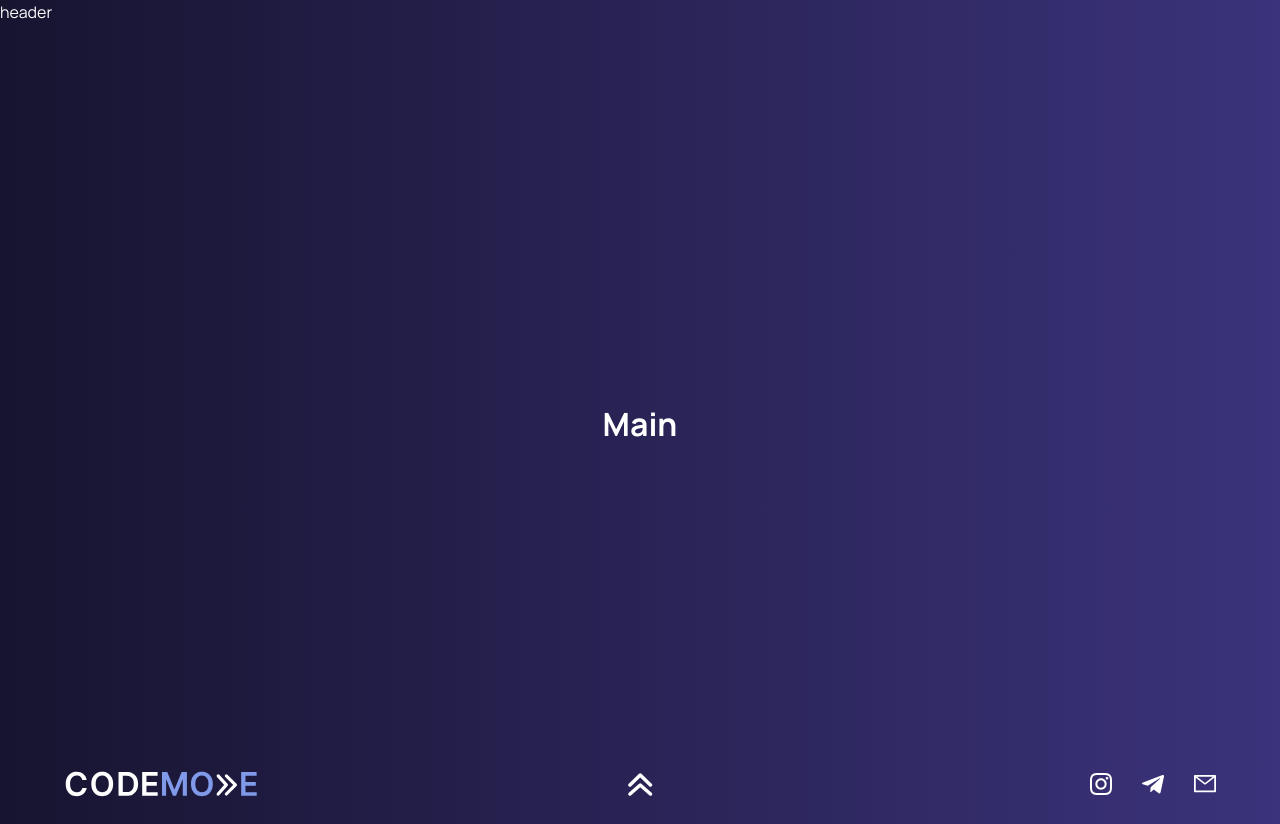
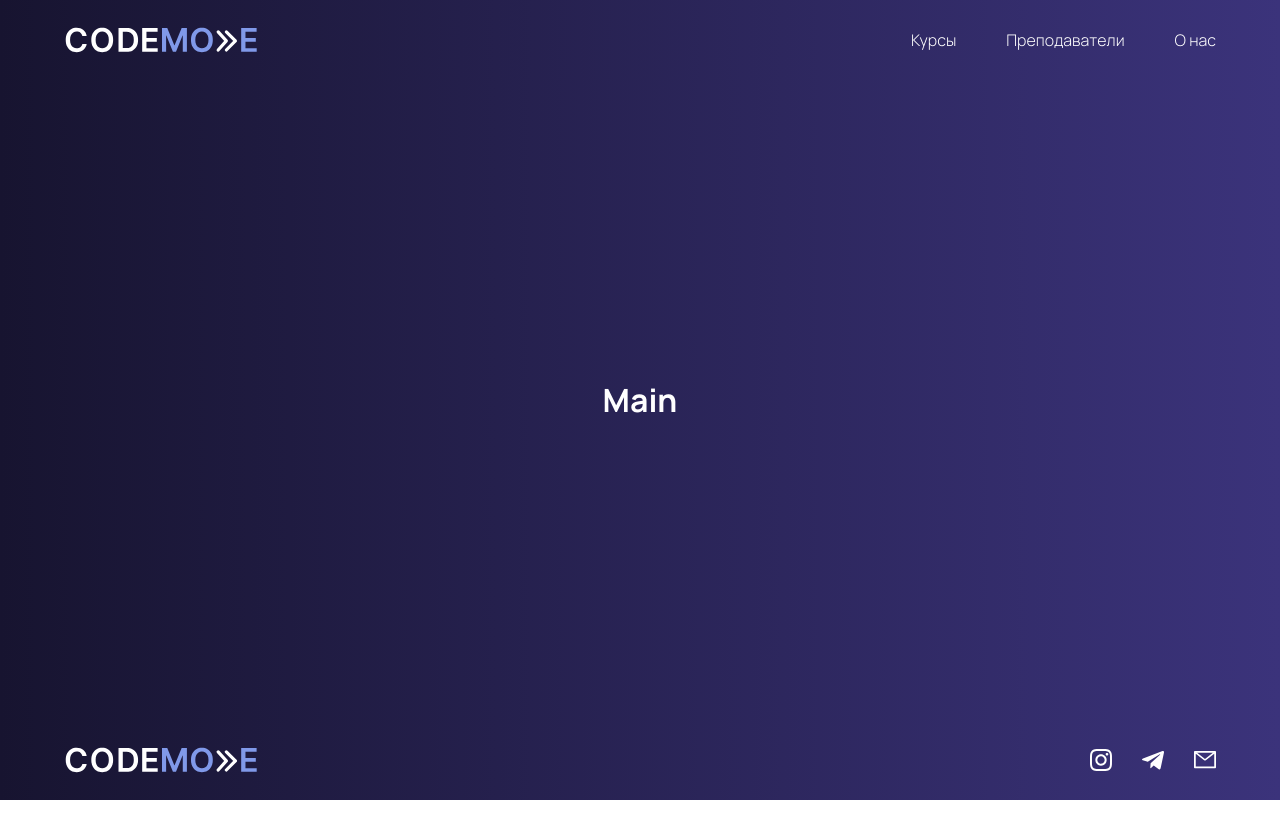
Before and after one commit to Nura-21/Codemode-React-Project, a React (Vite) app: page / in a window 1280 px wide. After the commit the page ends 800 px from the top, so only its background shows below. Built offline with nearby package versions, Linux system fonts and the light colour scheme.

Commit message:
Added footer and header

```diff
--- a/src/components/Footer.jsx
+++ b/src/components/Footer.jsx
@@ -1,3 +1,6 @@
+import { useState } from "react";
+import { NavLink } from "react-router-dom";
+
 import Logo from "../assets/landing/logo.svg";
 import Telegram from "../assets/landing/icons/telegram.svg";
 import Insta from "../assets/landing/icons/insta.svg";
@@ -5,34 +8,40 @@ import Mail from "../assets/landing/icons/mail.svg";
 import Arrow from "../assets/landing/arrow-up.svg";
 
 export const Footer = () => {
+  const [hasScrool, setHasScroll] = useState(false);
+
   const scrollToTop = () => {
-    console.log("scrool");
+    window.scrollTo({ top: 0, behavior: "smooth" });
   };
+
+  window.addEventListener("scroll", () => {
+    setHasScroll(true);
+    if ((document.documentElement.scrollTop || document.body.scrollTop) === 0) {
+      setHasScroll(false);
+    }
+  });
 
   return (
     <footer className="footer">
       <section className="footer-section">
-        {/* <router-link to="/"> */}
-        <a href="">
+        <NavLink to={"/"}>
           <img
             className="footer-logo"
             src={Logo}
             alt="Logo"
             draggable="false"
-            onClick={scrollToTop}
           />
-        </a>
+        </NavLink>
 
-        {/* </router-link> */}
-
+        {hasScrool && (
           <img
-          v-if="hasScroll"
             className="footer-arrow"
             src={Arrow}
             alt="arrow"
             onClick={scrollToTop}
             draggable="false"
           />
+        )}
 
         <nav className="footer-nav">
           <a
--- a/src/components/Header.jsx
+++ b/src/components/Header.jsx
@@ -1,3 +1,31 @@
+import Logo from "../assets/landing/logo.svg";
+import { NavLink } from "react-router-dom";
+
 export const Header = () => {
-  return <header>header</header>;
+  return (
+    <header className="header main-gradient">
+      <section className="header-section">
+        <NavLink to={"/"}>
+          <img
+            className="header-logo"
+            src={Logo}
+            alt="Logo"
+            draggable="false"
+          />
+        </NavLink>
+
+        <nav className="header-nav">
+          <NavLink className="header-nav-link" to={"/courses"}>
+            Курсы
+          </NavLink>
+          <NavLink className="header-nav-link" to={"/tutors"}>
+            Преподаватели
+          </NavLink>
+          <NavLink className="header-nav-link" to={"/about"}>
+            О нас
+          </NavLink>
+        </nav>
+      </section>
+    </header>
+  );
 };
```
Lines whose indentation alone changed are shown as unchanged.
